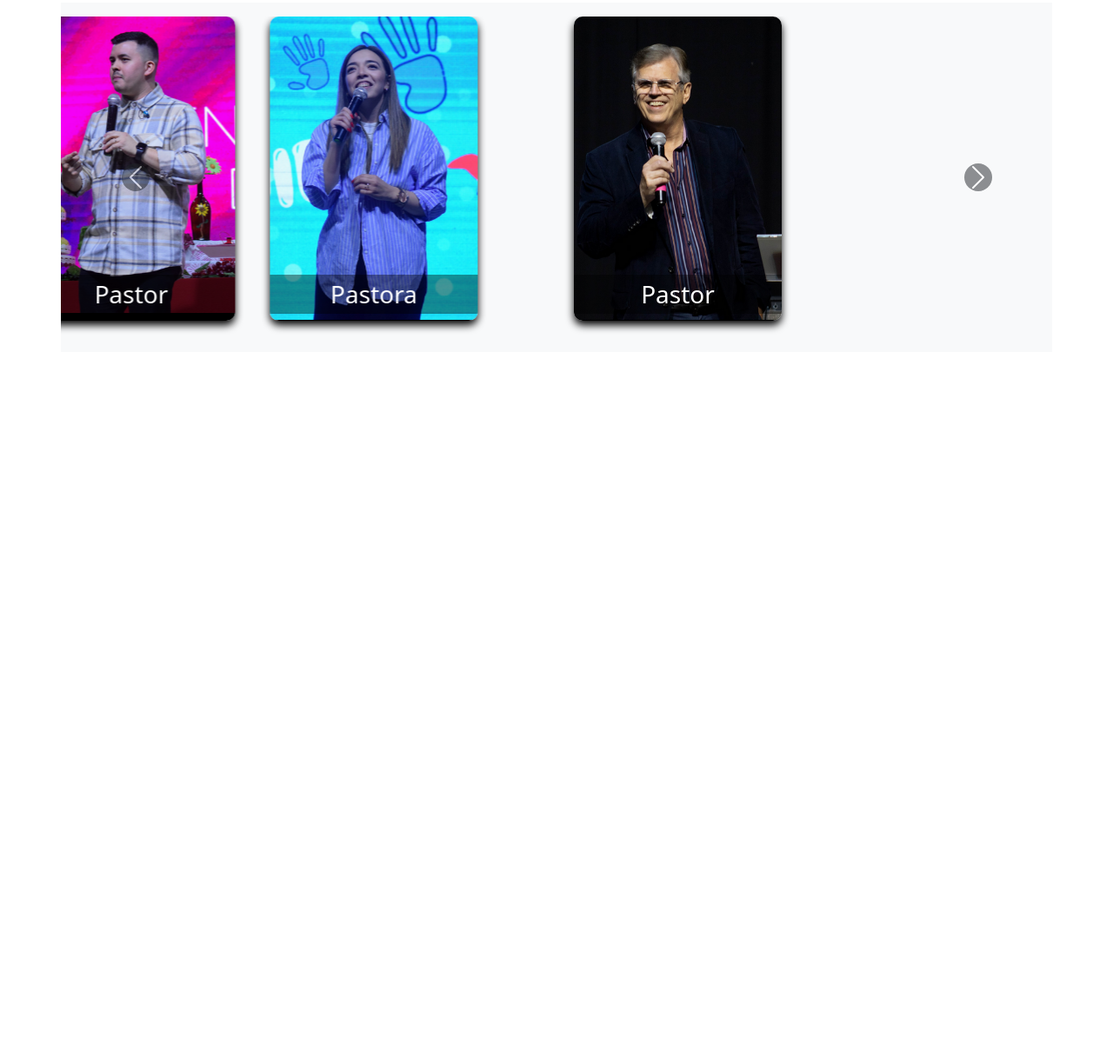
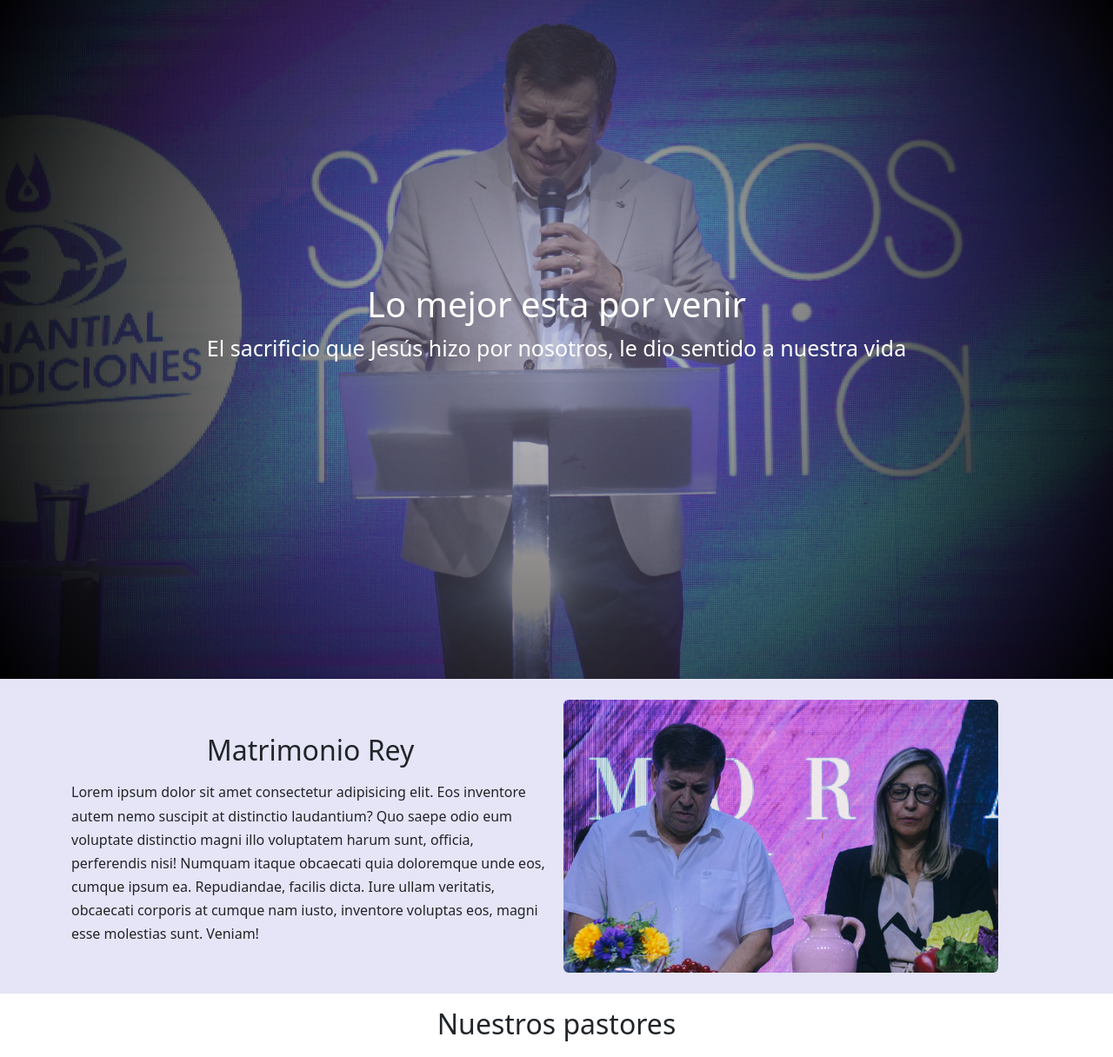
Before and after one commit to pabloperez293/HDR-prero, a plain HTML site: page index.html in a window 1280 px wide. Shown: the part 75-1291 px from the top of the page at 87% size. Before the commit the page ends 800 px from the top, so only its background shows below. Drawn offline with nearby package versions, Linux system fonts and the light colour scheme.

Commit message:
matrimonioRey

```diff
--- a/css/styles.css
+++ b/css/styles.css
@@ -3,8 +3,8 @@
   padding: 0;
   box-sizing: border-box;
 }
-:root{
 
+:root {
   /* color general */
   --first-color: white;
   --second-color: black;
@@ -14,12 +14,70 @@
   --color-instagram: #bc2a8d;
   --color-twitter: #00aced;
 
-
+  /* Sirve para desplazarse */
+  scroll-behavior: smooth;
 }
 
+/* Contenido principal */
 
+.contenedor {
+  width: 90%;
+  max-width: 1200px;
+  overflow: hidden;
+  margin: auto;
+  padding: 60px 0;
+}
+
+header {
+  height: 100vh;
+  background: rgb(171,159,159);
+  background-image: radial-gradient(circle, rgba(171,159,159,0.4) 0%, rgba(0,0,0,1) 100%), url(../img/rey.jpg);
+  background-repeat: no-repeat;
+  background-size: cover;
+  background-attachment: fixed;
+  background-position: center;
+}
+
+.head {
+  padding: 0;
+  height: 100%;
+  display: flex;
+  justify-content: center;
+  align-items: center;
+  flex-direction: column;
+  color: var(--first-color);
+}
+.copy{
+  font-weight: 300;
+  font-size: 25px;
+}
+/* Nuestros pastores */
+
+.know{
+  background-color: #e5e5f7;
+  background-image: radial-gradient(#444cf7 0.5px, #e5e5f7 0.5px);
+  background-size: 10px 10px;
+  overflow: hidden;
+}
+.knowCont{
+  display: grid;
+  grid-template-columns: 1fr 1fr;
+  gap: 1em;
+  align-items: center;
+}
+.parrafo{
+  line-height: 1.7;
+  margin-bottom: 7px;
+}
+.picture{
+  max-width: 500px;
+}
+.knowImg{
+  width: 100%;
+  display: block;
+}
 /* iconoos del back face */
-.lista .cambio{
+.lista .cambio {
   width: 75px;
   height: 75px;
   line-height: 75px;
@@ -32,16 +90,19 @@
   transition: all 0.5s ease;
   list-style: none;
 }
+
 /* subrallado de iconos */
-a{
-  text-decoration: none!important;
+a {
+  text-decoration: none !important;
 }
+
 /* ------------- */
-.lista{
+.lista {
   padding: 1px;
   margin: 1px;
 }
-.cambio{
+
+.cambio {
   display: grid;
   place-content: center;
   color: var(--color-face);
@@ -49,52 +110,58 @@ a{
   transition: all 0.5s ease;
 }
 
-.lista .cambio:hover.facebook{
+.lista .cambio:hover.facebook {
   border: 6px solid var(--color-face);
   box-shadow: 0 0 15px var(--color-face);
   transition: all 0.5s ease;
 }
 
-.lista .cambio:hover .ri-facebook-fill{
+.lista .cambio:hover .ri-facebook-fill {
   color: var(--color-face);
   text-shadow: 0 0 15px var(--color-face);
   transition: all 0.5s ease;
 }
 
-.lista .cambio:hover.twitter{
+.lista .cambio:hover.twitter {
   border: 6px solid var(--color-twitter);
   box-shadow: 0 0 15px var(--color-twitter);
   transition: all 0.5s ease;
 }
-.lista .cambio:hover .ri-twitter-x-line{
+
+.lista .cambio:hover .ri-twitter-x-line {
   color: var(--color-twitter);
   text-shadow: 0 0 15px var(--color-twitter);
   transition: all 0.5s ease;
 }
-.lista .cambio:hover.instagram{
+
+.lista .cambio:hover.instagram {
   border: 6px solid var(--color-instagram);
   box-shadow: 0 0 15px var(--color-instagram);
   transition: all 0.5s ease;
 }
-.lista .cambio:hover .ri-instagram-line{
+
+.lista .cambio:hover .ri-instagram-line {
   color: var(--color-instagram);
   text-shadow: 0 0 15px var(--color-instagram);
   transition: all 0.5s ease;
 }
-.lista .cambio:hover.youtube{
+
+.lista .cambio:hover.youtube {
   border: 6px solid var(--color-youtube);
   box-shadow: 0 0 15px var(--color-youtube);
   transition: all 0.5s ease;
 }
-.lista .cambio:hover .ri-youtube-fill{
+
+.lista .cambio:hover .ri-youtube-fill {
   color: var(--color-youtube);
   text-shadow: 0 0 15px var(--color-youtube);
   transition: all 0.5s ease;
 }
+
 /* ---------------------- */
 
 /* tarjeta de pastores */
-.services{
+.services {
   display: flex;
   flex-wrap: wrap;
   align-items: center;
@@ -102,42 +169,47 @@ a{
   min-height: 100vh;
 }
 
-.tarjeta{
+.tarjeta {
   position: relative;
   width: 300px;
   height: 350px;
   margin: 20px;
 }
-.tarjeta .face{
+
+.tarjeta .face {
   position: absolute;
   width: 100%;
   height: 100%;
   backface-visibility: hidden;
   border-radius: 10px;
   overflow: hidden;
-  transition: .5s;
+  transition: 0.5s;
 }
-.tarjeta .front{
+
+.tarjeta .front {
   transform: perspective(600px) rotateY(0deg);
-  box-shadow: 0 5px 10px var(--second-color)
+  box-shadow: 0 5px 10px var(--second-color);
 }
-.tarjeta .front img{
+
+.tarjeta .front img {
   display: grid;
   place-content: center;
   width: 100%;
   height: 100%;
   object-fit: cover;
 }
-.tarjeta .front h3{
+
+.tarjeta .front h3 {
   position: absolute;
   bottom: 0;
   width: 100%;
   height: 45px;
   line-height: 45px;
   color: var(--first-color);
-  background: rgba(0, 0, 0, .4);
+  background: rgba(0, 0, 0, 0.4);
 }
-.tarjeta .back{
+
+.tarjeta .back {
   transform: perspective(600px) rotateY(180deg);
   background: rgb(3, 35, 54);
   padding: 5px;
@@ -149,19 +221,21 @@ a{
   width: 100%;
 }
 
-.tarjeta .back h3{
+.tarjeta .back h3 {
   font-size: 30px;
   margin-top: 20px;
   letter-spacing: 2px;
   color: var(--first-color);
 }
-.tarjeta .back p{
+
+.tarjeta .back p {
   letter-spacing: 1px;
 }
 
-.tarjeta:hover .front{
+.tarjeta:hover .front {
   transform: perspective(600px) rotateY(180deg);
 }
-.tarjeta:hover .back{
+
+.tarjeta:hover .back {
   transform: perspective(600px) rotateY(360deg);
 }
--- a/index.html
+++ b/index.html
@@ -25,9 +25,8 @@
   </head>
   <body>
     <!-- Tabla de navegador -->
-    <div class="container-fluid">
 
-    <nav class="navbar navbar-expand-lg navbar-dark bg-dark fixed-top">
+    <nav class="navbar navbar-expand-lg navbar-dark bg-dark">
         <!-- Boton de menu -->
         <button
           class="navbar-toggler m-2"
@@ -66,11 +65,35 @@
           </ul>
         </div>
     </nav>
-  </div>
 
     <!-- Imagen de inicio -->
+    <header>
+      <div class=" contenedor head">
+        <h1 >Lo mejor esta por venir</h1>
+        <p class="copy">El sacrificio que Jesús hizo por nosotros, le dio sentido a nuestra vida </p>
+      </div>
+    </header>
 
 
+    <!-- infor de pastores -->
+
+
+    <section class="know  p-4">
+        <div class="knowCont container">
+          <div class="knowEd">
+            <h2 class="subtitle text-center m-3">Matrimonio Rey</h2>
+            <p class="parrafo">
+              Lorem ipsum dolor sit amet consectetur adipisicing elit. Eos inventore autem nemo suscipit at distinctio laudantium? Quo saepe odio eum voluptate distinctio magni illo voluptatem harum sunt, officia, perferendis nisi!
+              Numquam itaque obcaecati quia doloremque unde eos, cumque ipsum ea. Repudiandae, facilis dicta. Iure ullam veritatis, obcaecati corporis at cumque nam iusto, inventore voluptas eos, magni esse molestias sunt. Veniam!
+            </p>
+          </div>
+
+          <div class="picture">
+            <img src="img/alberyMirian.png" class="knowImg img rounded-2">
+
+          </div>
+        </div>
+    </section>
     <!-- Tarjeta de pastores -->
 
     <main>
```
Also changed, not shown: img/alberyMirian.png (added), img/rey.jpg (renamed from img/372897434_693922379441752_2689070259490463018_n.jpg).
